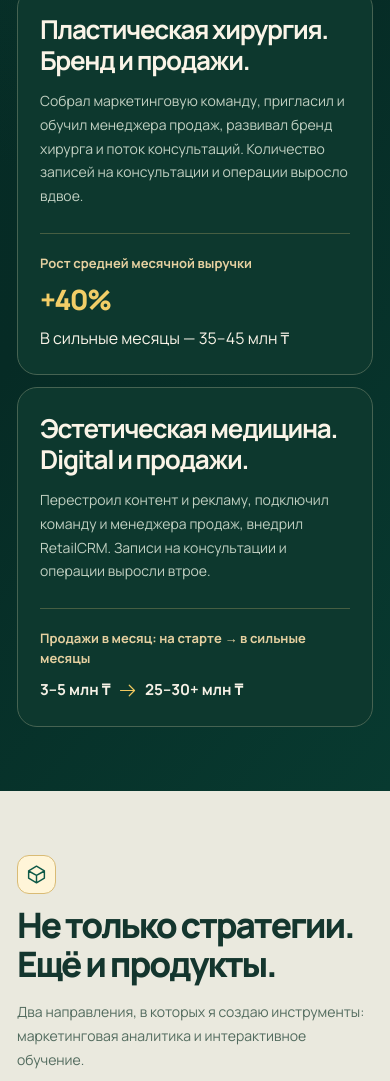
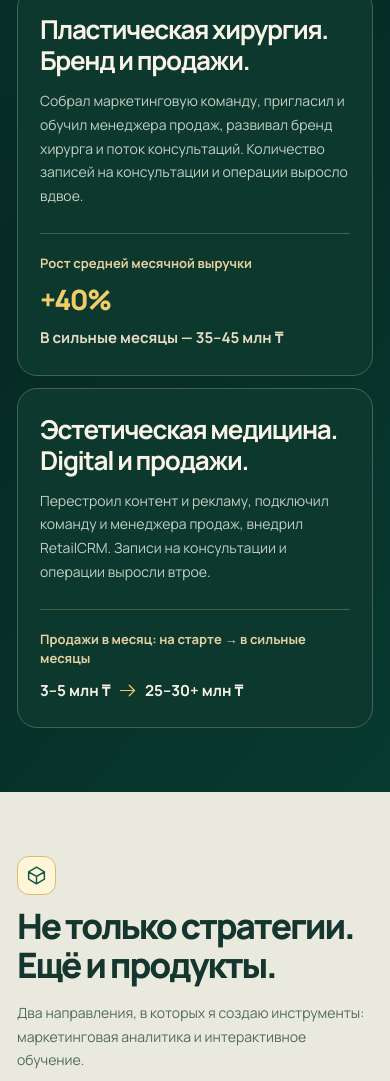
Before and after one commit to gilmiyaroff/gilmiyarov, a plain HTML site: page index.html in a window 390 px wide. Shown: the part 3758-4839 px from the top of the page. Drawn offline with Linux system fonts and the light colour scheme.

Commit message:
Style factual medical case results and peak-month label

```diff
--- a/assets/portfolio-emerald-gold.css
+++ b/assets/portfolio-emerald-gold.css
@@ -659,3 +659,16 @@ h1,h2,h3,p{overflow-wrap:break-word}
   .project-art{padding:22px 19px}
   .case-mini-nums{gap:18px}
 }
+
+/* Medical cases: factual monthly metrics without false point estimates */
+.case-revenue__peak{
+  color:#e6dbc4;
+  font-size:clamp(14px,1.1vw,16px);
+  line-height:1.5;
+  font-weight:700;
+  max-width:25ch;
+}
+@media(max-width:640px){
+  .case-revenue__peak{font-size:15px;max-width:100%}
+  .case-revenue__row{align-items:flex-start}
+}
```
